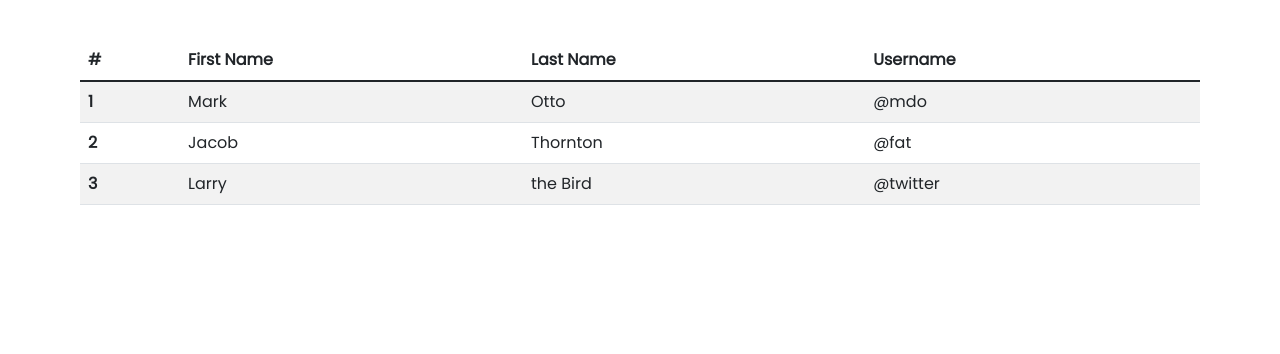
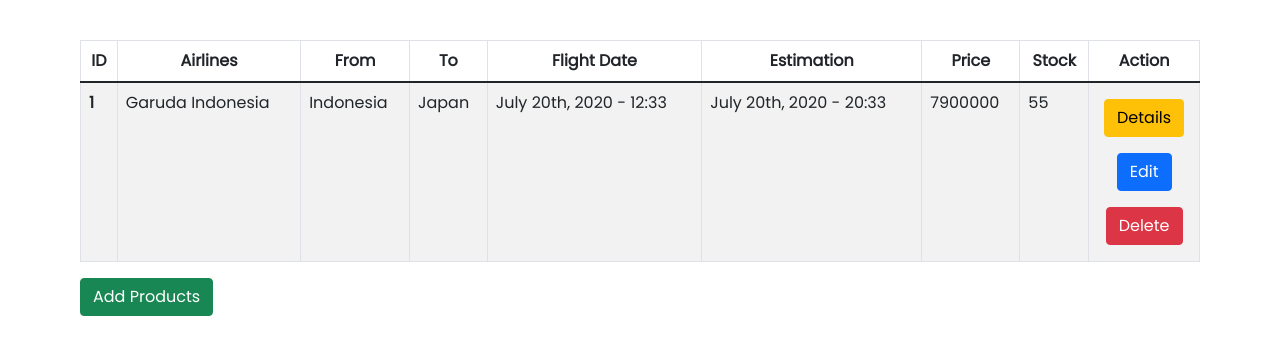
Before and after one commit to Infinite-Bug/ankasa-admin, a React (Create React App) app: page / in a window 1280 px wide. Shown: the top 354 px of the page. Built offline with nearby package versions, Linux system fonts and the light colour scheme.

Commit message:
Update table, details and delete for Products

```diff
--- a/package.json
+++ b/package.json
@@ -21,7 +21,7 @@
     "redux-devtools-extension": "^2.13.9",
     "redux-persist": "^6.0.0",
     "redux-thunk": "^2.4.1",
-    "sweetalert2": "^11.4.10",
+    "sweetalert2": "^11.4.14",
     "web-vitals": "^2.1.4"
   },
   "scripts": {
--- a/src/assets/styles/utility.js
+++ b/src/assets/styles/utility.js
@@ -1,7 +1,10 @@
 const style = {
     tableMargin: {
       margin: '40px 80px'
-    }
+    },
+    formMargin: {
+      margin: '100px 300px'
+    },
 }
 
 export default style;
--- a/src/pages/Landing.jsx
+++ /dev/null
@@ -1,71 +0,0 @@
-import React from "react";
-import { Table } from 'reactstrap';
-import style from '../assets/styles/utility';
-import '../assets/styles/utility.css';
-
-export default function Landing() {
-  return <div style={style.tableMargin}>
-    <Table striped>
-      <thead>
-        <tr>
-          <th>
-            #
-          </th>
-          <th>
-            First Name
-          </th>
-          <th>
-            Last Name
-          </th>
-          <th>
-            Username
-          </th>
-        </tr>
-      </thead>
-      <tbody>
-        <tr>
-          <th scope="row">
-            1
-          </th>
-          <td>
-            Mark
-          </td>
-          <td>
-            Otto
-          </td>
-          <td>
-            @mdo
-          </td>
-        </tr>
-        <tr>
-          <th scope="row">
-            2
-          </th>
-          <td>
-            Jacob
-          </td>
-          <td>
-            Thornton
-          </td>
-          <td>
-            @fat
-          </td>
-        </tr>
-        <tr>
-          <th scope="row">
-            3
-          </th>
-          <td>
-            Larry
-          </td>
-          <td>
-            the Bird
-          </td>
-          <td>
-            @twitter
-          </td>
-        </tr>
-      </tbody>
-    </Table>
-  </div>;
-}
--- /dev/null
+++ b/src/pages/Products.jsx
@@ -0,0 +1,102 @@
+import React from "react";
+import { Table, Button, Row, Col } from 'reactstrap';
+import Swal from 'sweetalert2';
+import style from '../assets/styles/utility';
+import '../assets/styles/utility.css';
+
+export default function Products() {
+  return <div style={style.tableMargin}>
+    <Table striped bordered>
+      <thead>
+        <tr className="text-center">
+          <th>ID</th>
+          <th>Airlines</th>
+          <th>From</th>
+          <th>To</th>
+          <th>Flight Date</th>
+          <th>Estimation</th>
+          <th>Price</th>
+          <th>Stock</th>
+          <th>Action</th>
+        </tr>
+      </thead>
+      <tbody>
+        <tr>
+          <th scope="row">
+            1
+          </th>
+          <td>
+            Garuda Indonesia
+          </td>
+          <td>
+            Indonesia
+          </td>
+          <td>
+            Japan
+          </td>
+          <td>
+            July 20th, 2020 - 12:33
+          </td>
+          <td>
+            July 20th, 2020 - 20:33
+          </td>
+          <td>
+            7900000
+          </td>
+          <td>
+            55
+          </td>
+          <td className="text-center">
+            <Row className="py-2">
+              <Col>
+                <Button color="warning" onClick={() => {
+                  Swal.fire({
+                    title: 'Detail of Product ID 1',
+                    html: '<p><b>Code:</b> AB-221</p>' +
+                    '<p><b>Gate:</b> 221</p>' +
+                    '<p><b>Terminal:</b> A</p>' +
+                    '<p><b>Class:</b> Economy</p>' +
+                    '<p><b>Transit:</b> 1 Transit</p>' +
+                    '<p><b>Created Date:</b> July 13th, 2020</p>'
+                  });
+                }}>Details</Button>
+              </Col>
+            </Row>
+            <Row className="py-2">
+              <Col>
+                <Button color="primary">Edit</Button>
+              </Col>
+            </Row>
+            <Row className="py-2">
+              <Col>
+                <Button color="danger" onClick={() => {
+                  Swal.fire({
+                    title: 'Are you sure to delete this product?',
+                    showDenyButton: true,
+                    showCancelButton: true,
+                    confirmButtonText: 'Delete',
+                    denyButtonText: `Don't delete`,
+                  }).then((result) => {
+                    /* Read more about isConfirmed, isDenied below */
+                    if (result.isConfirmed) {
+                      Swal.fire('Successfully deleted!', '', 'success')
+                    } else if (result.isDenied) {
+                      Swal.fire('Product is not deleted', '', 'info')
+                    }
+                  })
+                }}>Delete</Button>
+              </Col>
+            </Row>
+          </td>
+        </tr>
+      </tbody>
+    </Table>
+    <div>
+      <Row>
+        <Col md={2}>
+          <Button color="success">Add Products</Button>
+        </Col>
+      </Row>
+    </div>
+  </div>;
+}
--- a/src/router/index.js
+++ b/src/router/index.js
@@ -1,6 +1,6 @@
 import React from "react";
 import { BrowserRouter, Routes, Route, Navigate } from "react-router-dom";
-import Landing from "../pages/Landing";
+import Products from "../pages/Products";
 import NotFound from "../pages/NotFound";
 
 function PrivateRoute({ children }) {
@@ -26,7 +26,7 @@
     <BrowserRouter>
       <Routes>
         <Route path="/">
-          <Route index element={<Landing />} />
+          <Route index element={<Products />} />
         </Route>
         <Route path="*" element={<NotFound />} />
       </Routes>
```
Also changed, not shown: 1 other file (tests, documents, lock files or other folders).
